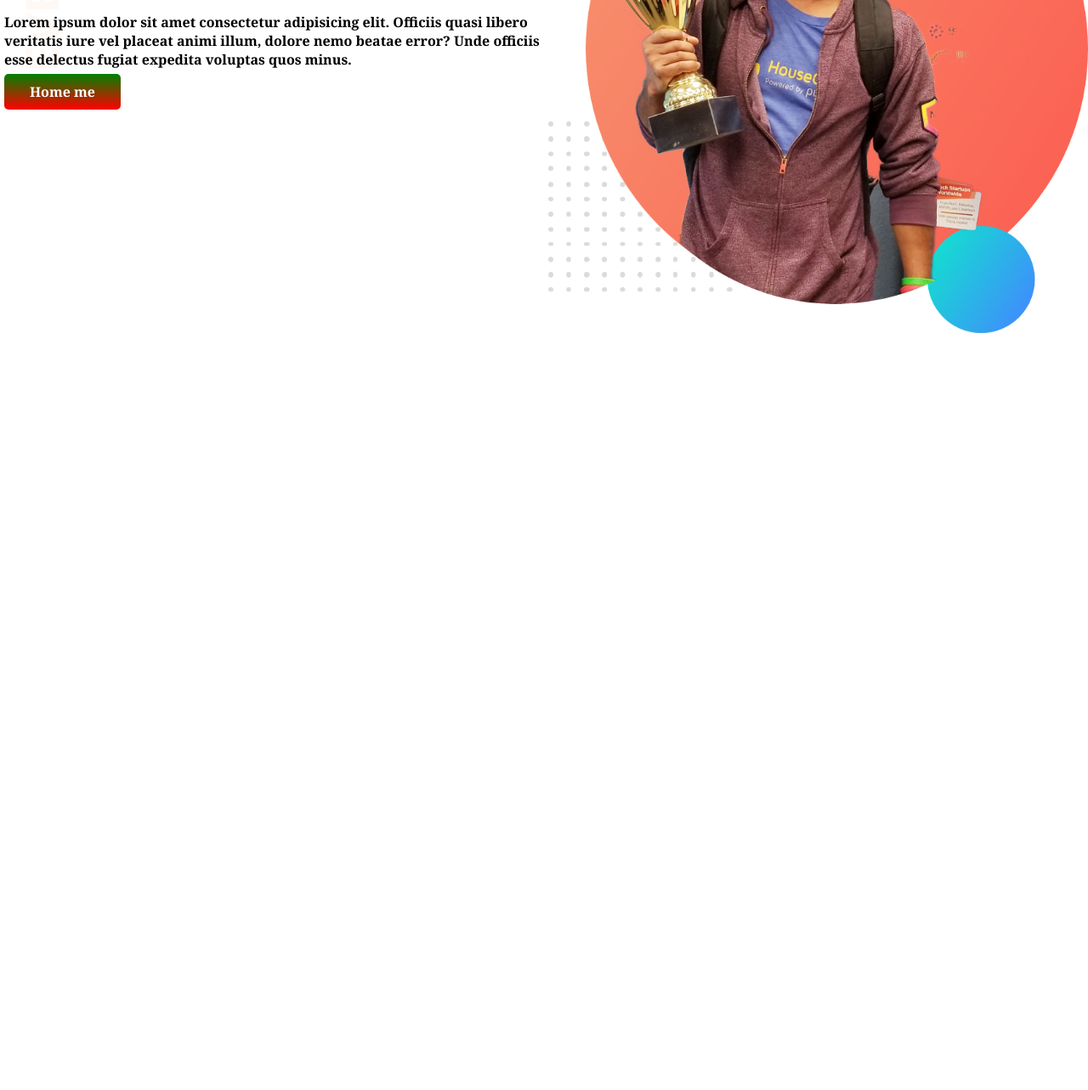
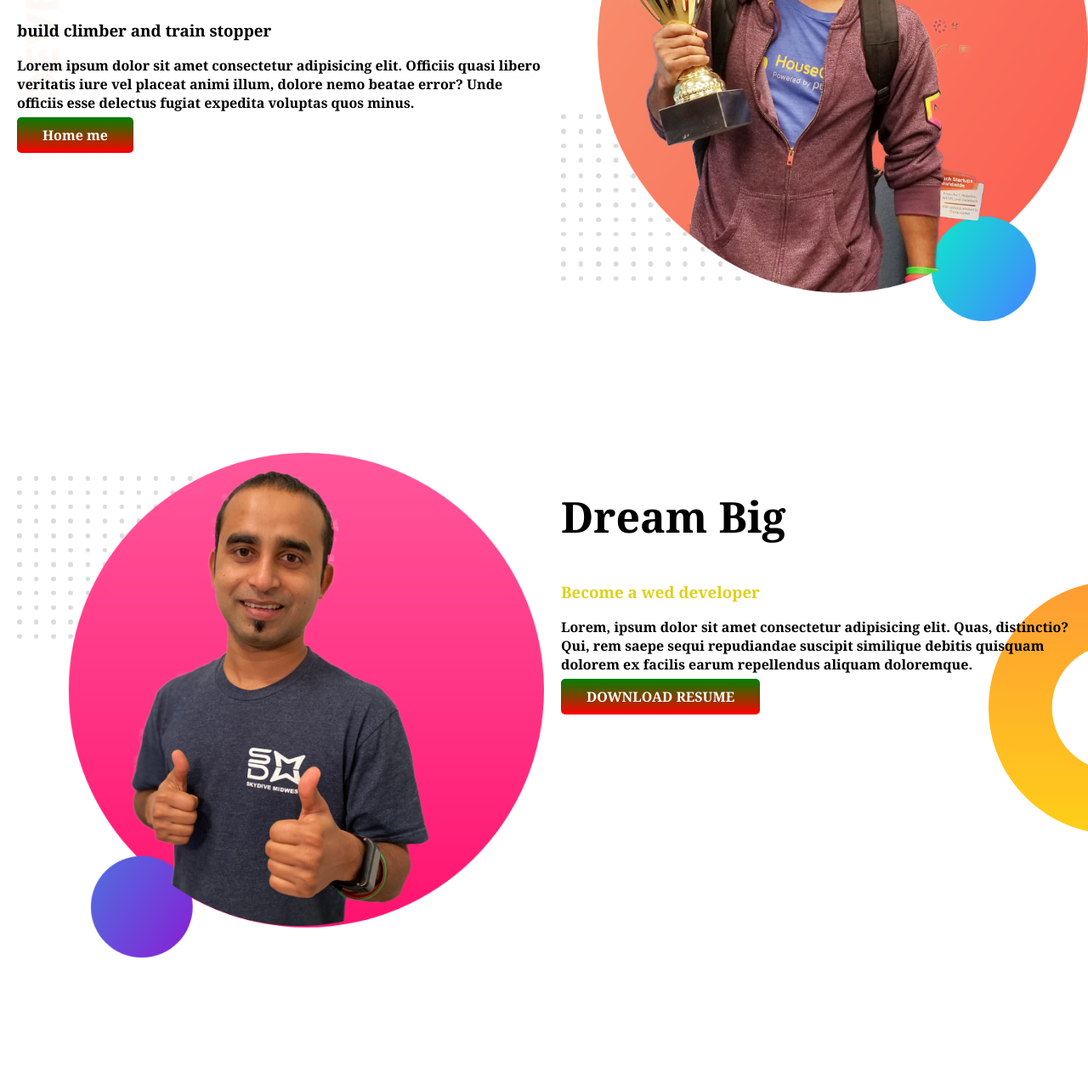
Before and after one commit to lemon-roy1/developer-portfolio-1, a plain HTML site: page index.html in a window 1280 px wide. Shown: the part 238-1521 px from the top of the page at 85% size. Before the commit the page ends 800 px from the top, so only its background shows below. Drawn offline with Linux system fonts and the light colour scheme.

Commit message:
dream adder

```diff
--- a/index.html
+++ b/index.html
@@ -17,12 +17,22 @@
             <h1><spen class="font">Lemon roy</spen> world!</h1>
             <h3>build climber and train stopper</h3>
             <p>Lorem ipsum dolor sit amet consectetur adipisicing elit. Officiis quasi libero veritatis iure vel placeat animi illum, dolore nemo beatae error? Unde officiis esse delectus fugiat expedita voluptas quos minus.</p>
-            <a class="font-button" target="-blank" href="https://www.twitter.com">Home me</a>
+            <a class="font-button" target="-blank" href=https://www.twitter.com">Home me</a>
         </div>
          <div class="half-width">
             <img src="./developer-portfolio/jhankar.png" alt="">
         </div>
   </section>
-
+    <section class="dream-big">
+        <div class="half-width">
+            <img src="./developer-portfolio/jhankar2.png" alt="">
+        </div>
+        <div class="half-width">
+            <h1>Dream Big</h1>
+            <h3 class="font">Become a wed developer</h3>
+            <p>Lorem, ipsum dolor sit amet consectetur adipisicing elit. Quas, distinctio? Qui, rem saepe sequi repudiandae suscipit similique debitis quisquam dolorem ex facilis earum repellendus aliquam doloremque.</p>
+            <a class="font-button" target="_blank" href="https://www.twitter.com">DOWNLOAD RESUME</a>
+        </div>
+    </section>
 </body>
 </html>
--- a/style.css
+++ b/style.css
@@ -3,17 +3,18 @@ body{
     font-family: 'Noto Serif', serif;
 }
 h1{
-    font-size: 40px;
+    font-size: 50px;
 }
 .font{
     color: rgba(222, 209, 26);
 }
 section{
     display: flex;
+    margin-bottom: 150px;
 }
 .half-width{
     width: 50%;
-    padding-left: 5px;
+    padding-left: 20px;
 }
 .half-width img{
     width: 100%;
@@ -30,3 +31,8 @@ section{
     background-image: url(./developer-portfolio/top-banner.png);
     background-repeat: no-repeat;
 }
+.dream-big{
+    background-image: url(./developer-portfolio/dream-bg.png);
+    background-repeat: no-repeat;
+    background-position: right;
+}
```
